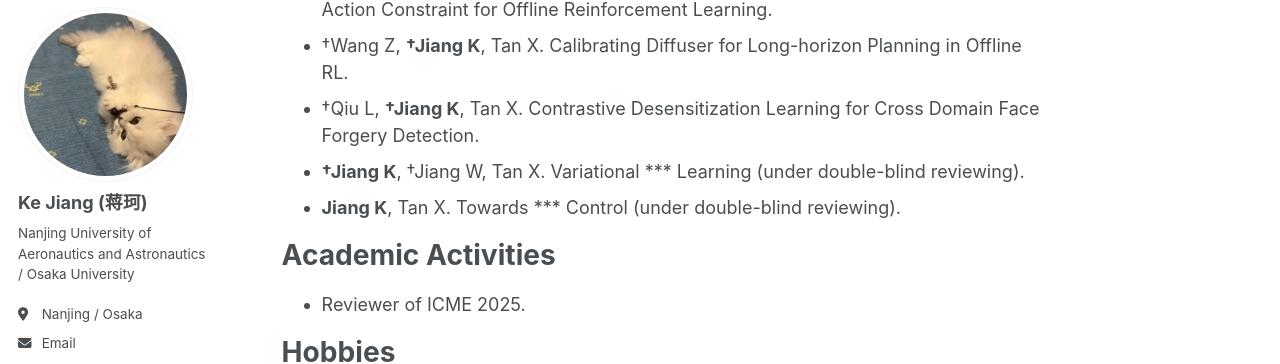
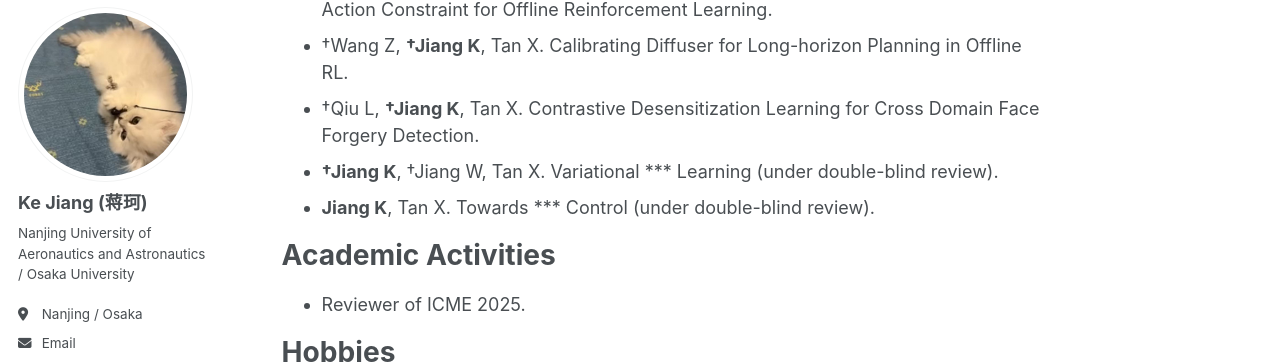
Before and after one commit to Jack10843/Jack10843.github.io, a Jekyll site: the page built from _pages/about.md, in a window 1280 px wide and 900 px high, scrolled down 1462 px. Shown: the part 99-463 px from the top of the window. Built offline with Jekyll 4.4.1, drawn with Linux system fonts in a browser that asks for light colours; some web fonts are replaced.

Commit message:
Update about.md

```diff
--- a/_pages/about.md
+++ b/_pages/about.md
@@ -42,8 +42,8 @@ Preprints
  - **Jiang K**, Jiang W, Yao L, Tan X. Beyond Non-Expert Demonstrations: Outcome-Driven Action Constraint for Offline Reinforcement Learning.
  - †Wang Z, **†Jiang K**, Tan X. Calibrating Diffuser for Long-horizon Planning in Offline RL.
  - †Qiu L, **†Jiang K**, Tan X. Contrastive Desensitization Learning for Cross Domain Face Forgery Detection.
- - **†Jiang K**, †Jiang W, Tan X. Variational *** Learning (under double-blind reviewing).
- - **Jiang K**, Tan X. Towards *** Control (under double-blind reviewing).
+ - **†Jiang K**, †Jiang W, Tan X. Variational *** Learning (under double-blind review).
+ - **Jiang K**, Tan X. Towards *** Control (under double-blind review).
 
 Academic Activities
 ======
```
